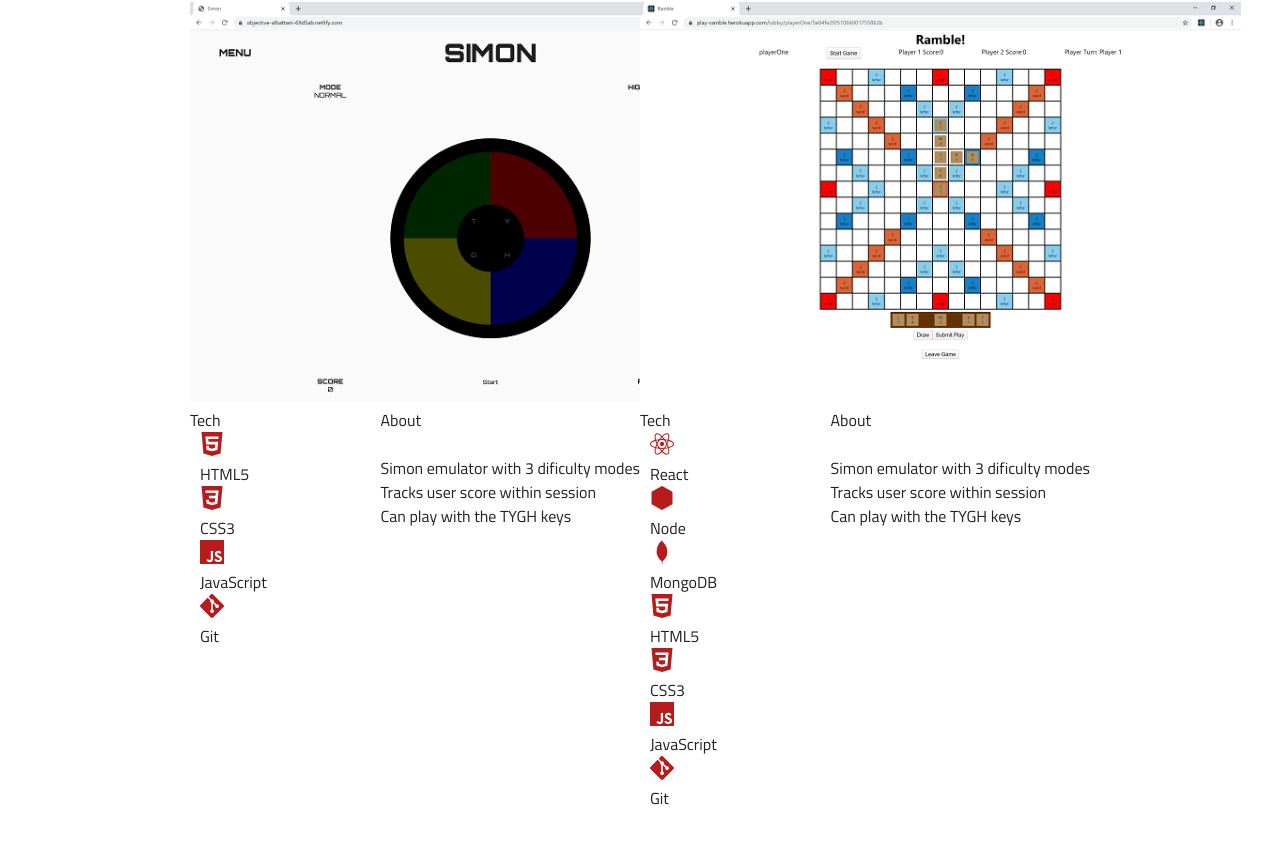
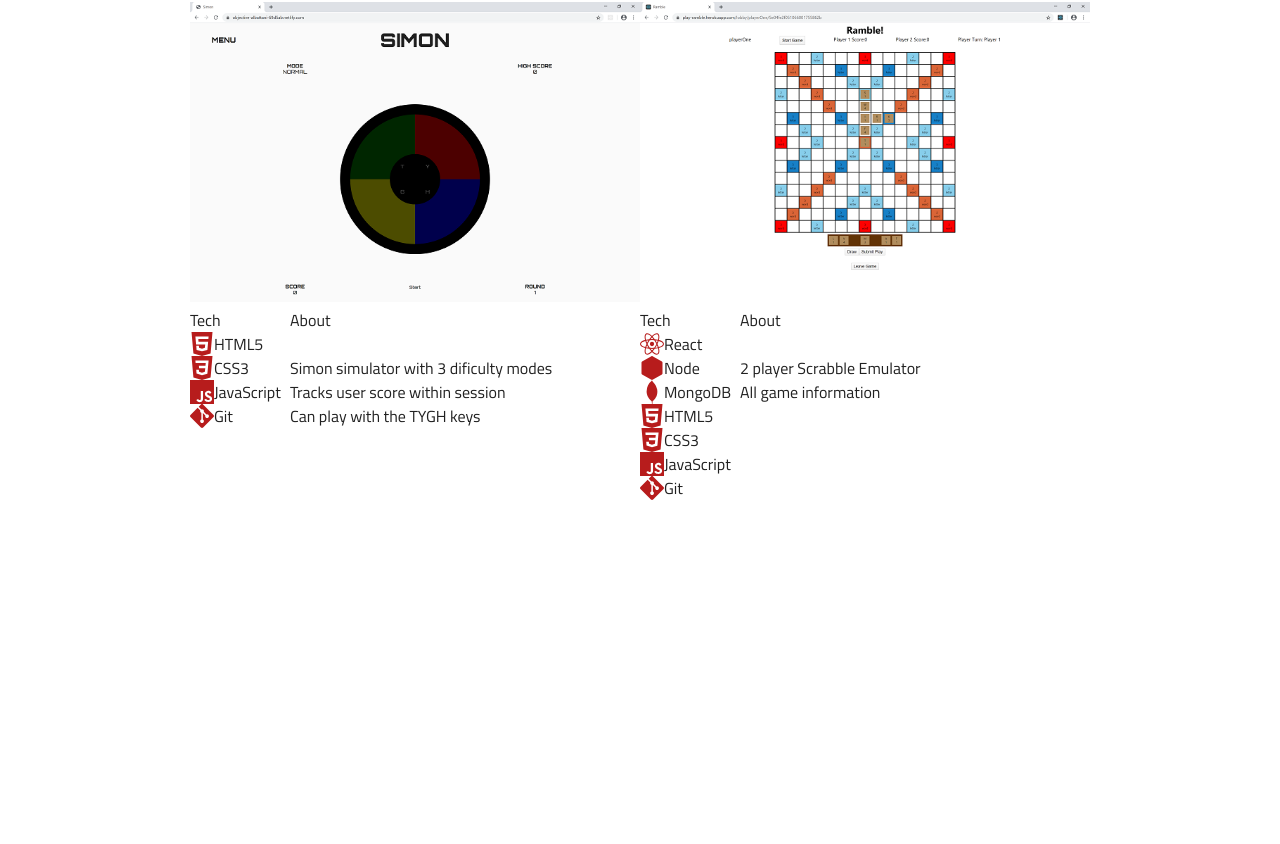
Before and after one commit to hwilliams13/react-portfolio-page, a React (Create React App) app: page / in a window 1280 px wide. Shown: the part 1058-1902 px from the top of the page. Built offline with nearby package versions, Linux system fonts and the light colour scheme.

Commit message:
styling for projects section

```diff
--- a/src/Projects.css
+++ b/src/Projects.css
@@ -76,7 +76,7 @@
 }
 
 .skill-section {
-
+    width: 100px;
 }
 
 .skill-icon {
@@ -85,9 +85,15 @@
 }
 
 .skill-list {
-      width: 20%;
+    width: 100%;
 }
 
 .skill-container {
-      margin: 0 10px;
+  /* margin: 0 10px; */
+    width: 100%;
+    display: flex;
 }
+
+.project-about-section {
+    width: 350px;
+}
--- a/src/components/Projects.js
+++ b/src/components/Projects.js
@@ -31,7 +31,7 @@
                     </div>
                     <div id="projects-pic-section">
                         <a className="project-container" rel="noopener noreferrer" href="https://objective-albattani-69d5ab.netlify.com/" target="_blank">
-                            <img className="project-pic" src={simonGameSS} alt="Simon Snapshot" style={{width: "auto", height: "400px"}} />
+                            <img className="project-pic" src={simonGameSS} alt="Simon Snapshot" />
                             <div className="project-info">
                                 <div className="skill-section">
                                     <p>Tech</p>
@@ -58,7 +58,7 @@
                                     <p>About</p>
                                     <br />
                                     <p>
-                                        Simon emulator with 3 dificulty modes
+                                        Simon simulator with 3 dificulty modes
                                         <br />
                                         Tracks user score within session
                                         <br />
@@ -68,7 +68,7 @@
                             </div>
                         </a>
                         <a className="project-container" rel="noopener noreferrer" href="https://play-ramble.herokuapp.com/" target="_blank">
-                            <img className="project-pic" src={rambleGameSS} alt="Avatar" style={{width: "auto", height: "400px"}} />
+                            <img className="project-pic" src={rambleGameSS} alt="Avatar" />
                             <div className="project-info">
                                 <div className="skill-section">
                                     <p>Tech</p>
@@ -107,11 +107,10 @@
                                     <p>About</p>
                                     <br />
                                     <p>
-                                        Simon emulator with 3 dificulty modes
+                                        2 player Scrabble Emulator
                                         <br />
-                                        Tracks user score within session
+                                        All game information
                                         <br />
-                                        Can play with the TYGH keys
                                     </p>
                                 </div>
                             </div>
```
Lines whose indentation alone changed are shown as unchanged.
